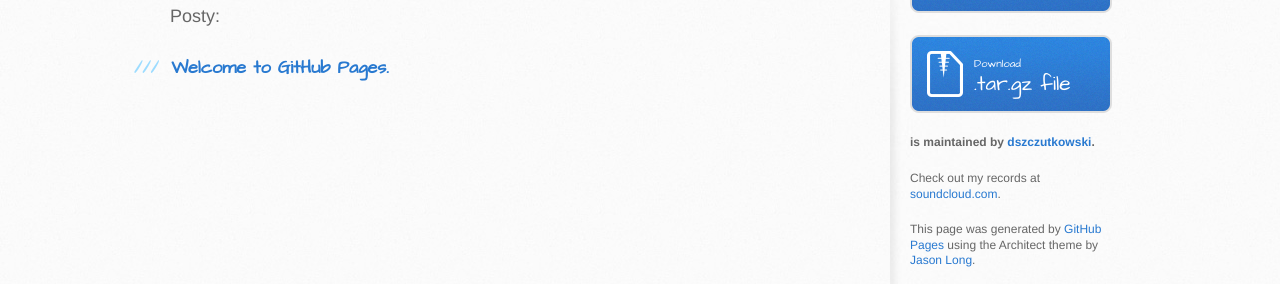
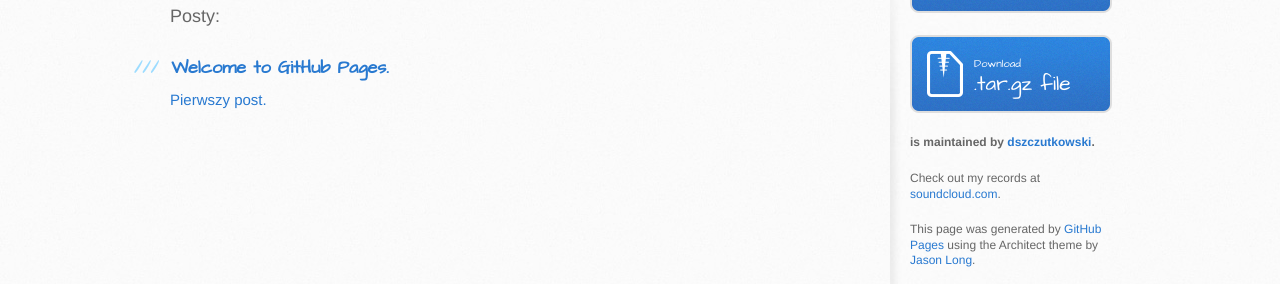
Before and after one commit to dszczutkowski/BLOG, a Jekyll site: the page index.html, which Jekyll copies as it is, in a window 1280 px wide. Shown: the part 263-547 px from the top of the page. Built offline with Jekyll 4.4.1, drawn with Linux system fonts in a browser that asks for light colours; Markdown is read by kramdown in place of the engine named in the settings.

Commit message:
Update index.html

```diff
--- a/index.html
+++ b/index.html
@@ -37,6 +37,8 @@
           <h3>
 <a name="designer-templates" class="anchor" href="#designer-templates"><span class="octicon octicon-link"></span></a><a href="http://dszczutkowski.github.io/BLOG/Welcome.html">Welcome to GitHub Pages.</a></h3>
 
+
+<a name="designer-templates" class="anchor" href="#designer-templates"><span class="octicon octicon-link"></span></a><a href="http://dszczutkowski.github.io/BLOG/post1.html">Pierwszy post.</a></h3>
         </section>
         <aside id="sidebar">
           <a href="https://github.com/dszczutkowski/BLOG/zipball/master" class="button">
```
